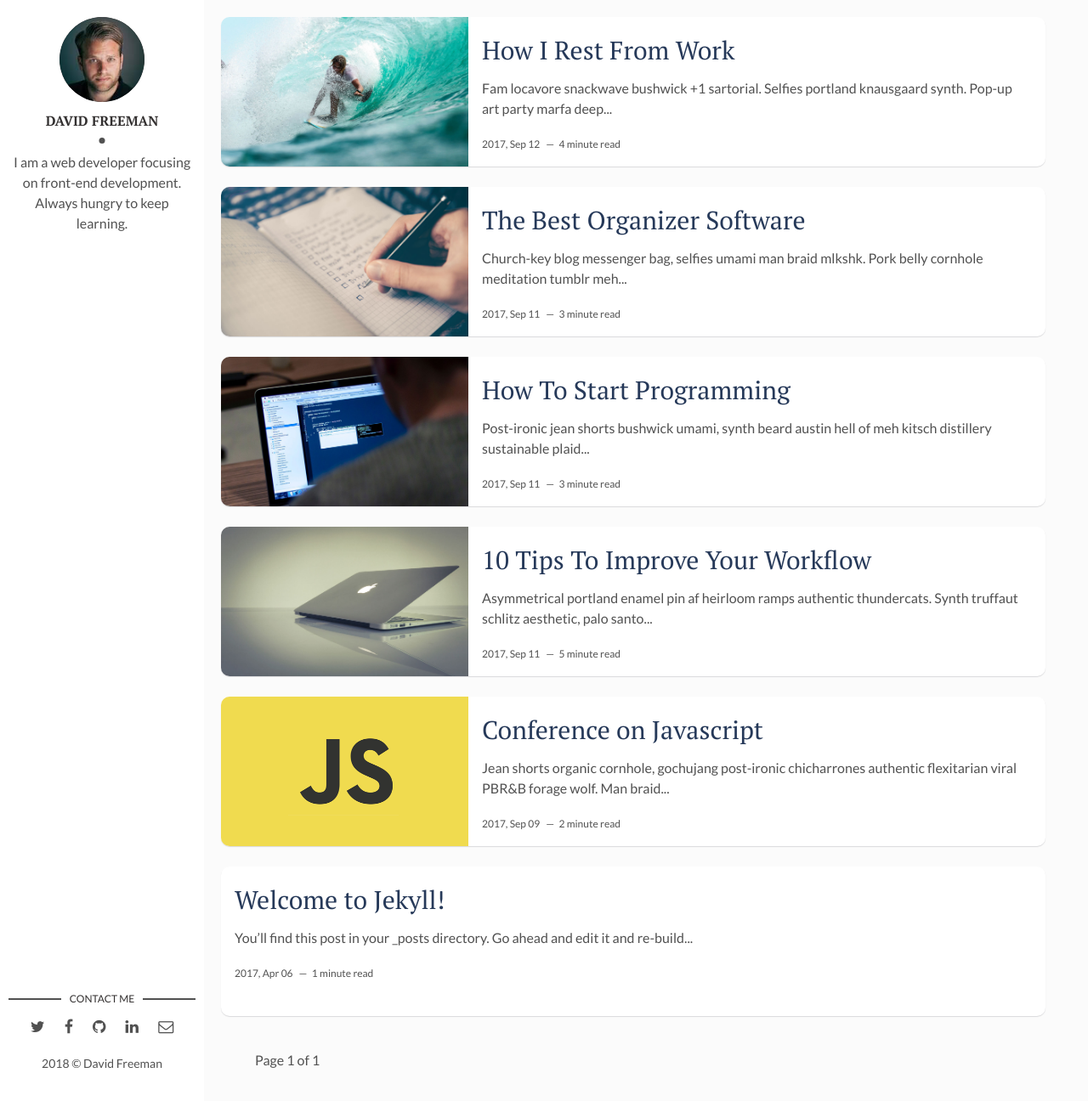
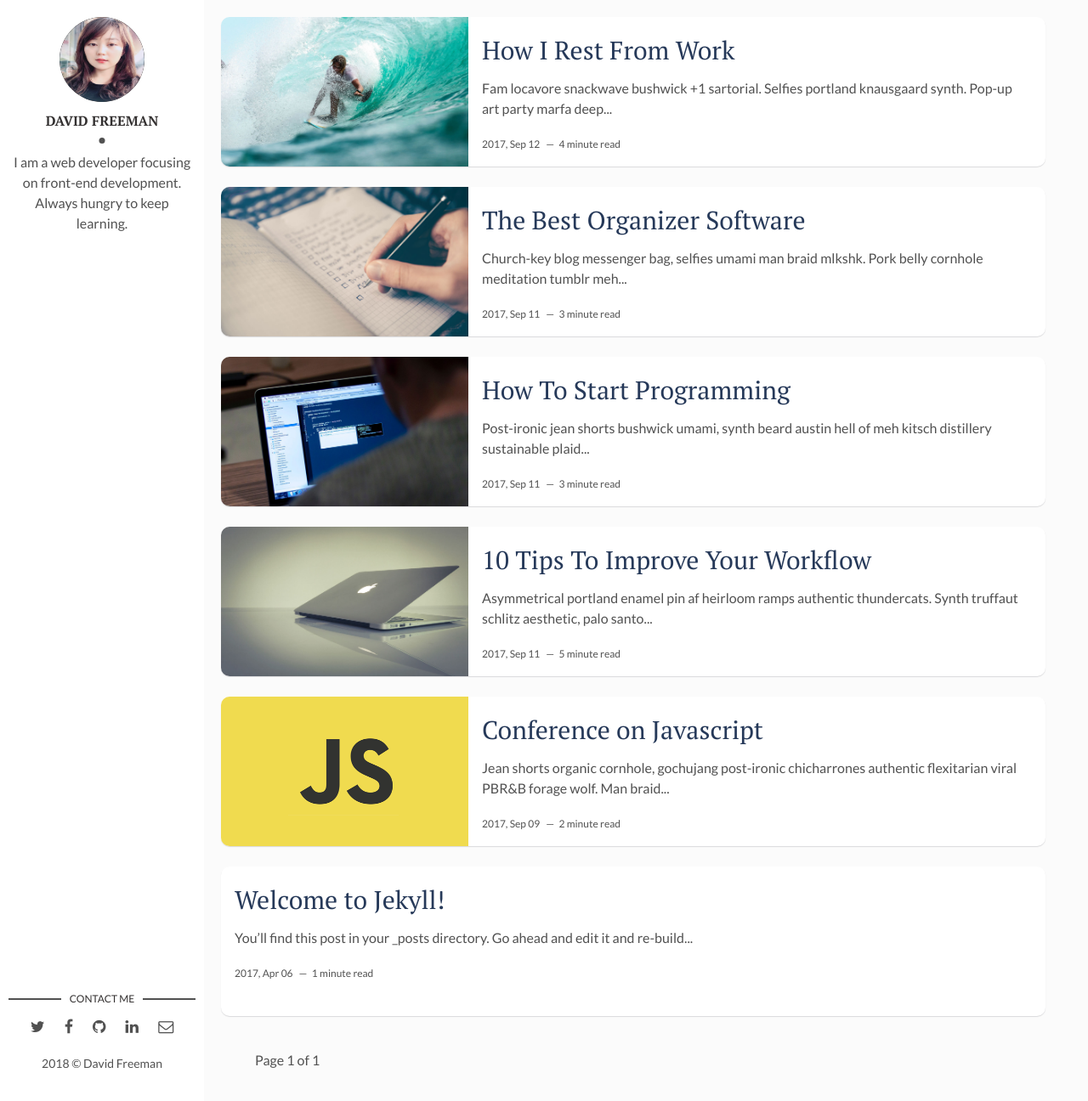
Before and after one commit to minji2687/minji2687.github.io, a Jekyll site: the page built from index.html, in a window 1280 px wide and 1296 px high. Shown: the whole window at 85% size. Built offline with Jekyll 4.4.1, drawn with Linux system fonts in a browser that asks for light colours; the list of posts is cut into pages by our own code.

Commit message:
사진변경

```diff
--- a/_config.yml
+++ b/_config.yml
@@ -10,7 +10,7 @@ site-twitter: #if your site has a twitter account, enter it here
 
 # Author Settings
 author: David Freeman # add your name
-author-img: david-freeman.jpg # add your photo
+author-img: author.jpg # add your photo
 about-author: I am a web developer focusing on front-end development. Always hungry to keep learning. # add description
 social-twitter: # add your Twitter handle
 social-facebook: # add your Facebook handle
```
